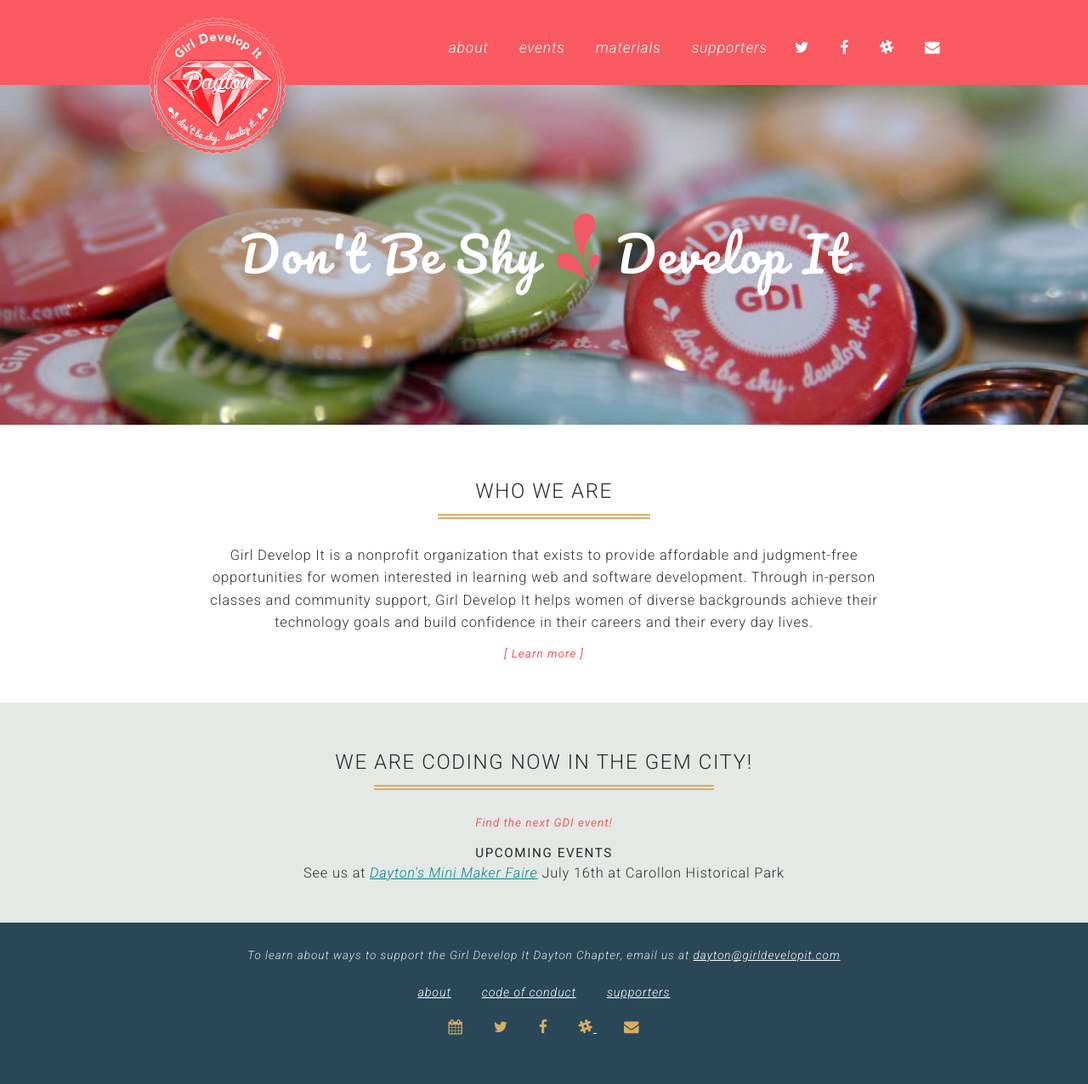
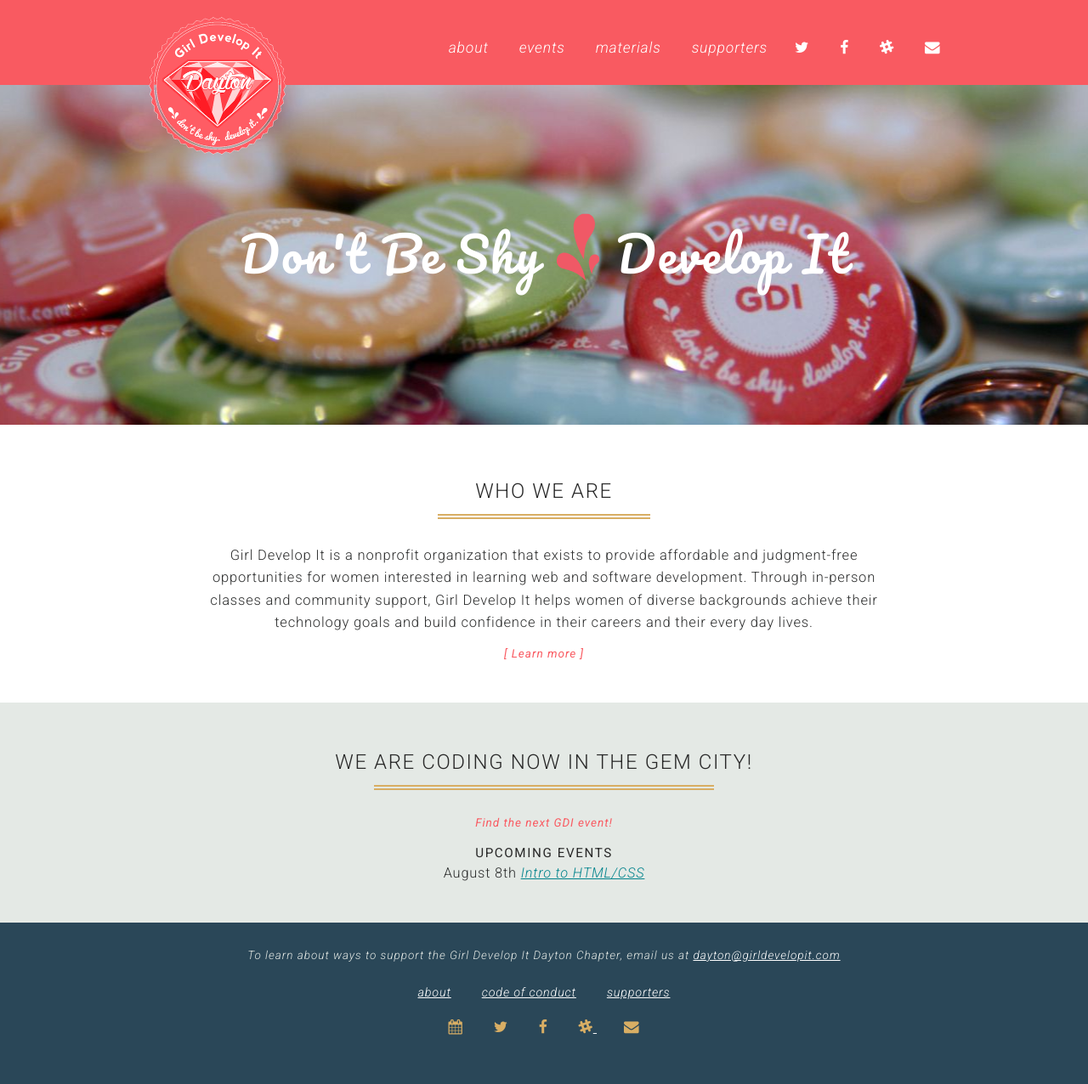
Before and after one commit to dytcodetogether/gdidayton, a Jekyll site: the page built from index.html, in a window 1280 px wide. Shown: the whole page at 85% size. Built offline with Jekyll 4.4.1, drawn with Linux system fonts in a browser that asks for light colours; nearby versions of some CDN libraries.

Commit message:
Changed upcoming event for HTML/CSS Class

```diff
--- a/index.html
+++ b/index.html
@@ -33,8 +33,8 @@
       <div class="container" style="padding:1em">
         <h3>Upcoming events</h3>
           <p>
-            See us at <a href="https://makerfairedayton.com/">Dayton's Mini Maker Faire</a>
-            July 16th at Carollon Historical Park
+            August 8th <a href="http://www.meetup.com/Girl-Develop-It-Dayton/events/232574723/">Intro to HTML/CSS</a>
+
 
           </p>
       </div>
```
